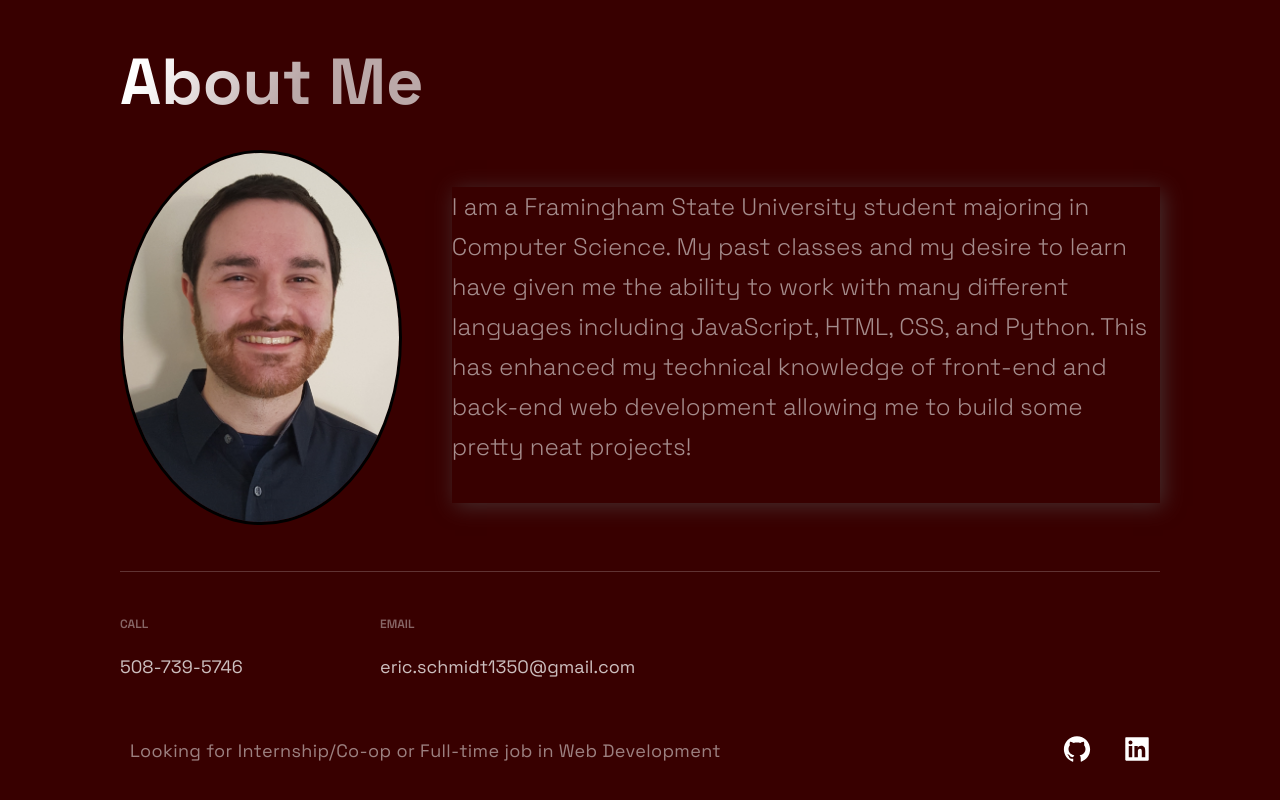
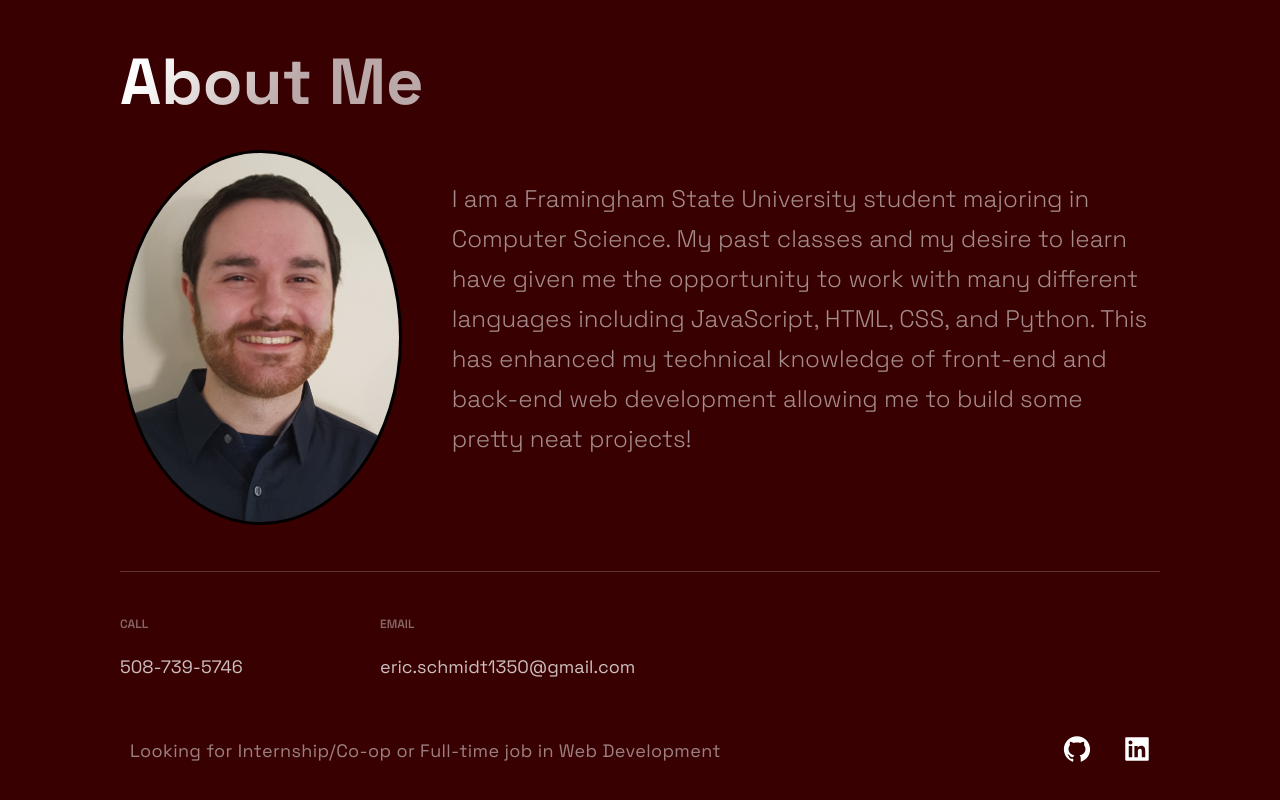
Before and after one commit to Eric01752/Portfolio, a Next.js app: page / in a window 1280 px wide. Shown: the part 2612-3412 px from the top of the page. Built offline with nearby package versions, Linux system fonts and the light colour scheme.

Commit message:
Style changes

```diff
--- a/src/components/About/About.js
+++ b/src/components/About/About.js
@@ -14,16 +14,10 @@ const About = () => (
     <SectionTitle main>About Me</SectionTitle>
     <AboutContainer>
       <SelfImage src='/images/EricSchmidtPicture.jpg' />
-      <SectionText
-        style={{
-          marginTop: '16px',
-          boxShadow: '3px 3px 20px rgba(80, 78, 78, 0.6)',
-          paddingRight: '10px',
-        }}
-      >
+      <SectionText>
         I am a Framingham State University student majoring in Computer Science.
-        My past classes and my desire to learn have given me the ability to work
-        with many different languages including JavaScript, HTML, CSS, and
+        My past classes and my desire to learn have given me the opportunity to
+        work with many different languages including JavaScript, HTML, CSS, and
         Python. This has enhanced my technical knowledge of front-end and
         back-end web development allowing me to build some pretty neat projects!
       </SectionText>
--- a/src/components/About/AboutStyles.js
+++ b/src/components/About/AboutStyles.js
@@ -18,6 +18,10 @@ export const SelfImage = styled.img`
   border: black solid 3px;
   margin-right: 50px;
 
+  @media ${(props) => props.theme.breakpoints.lg} {
+    margin-bottom: 16px;
+  }
+
   @media ${(props) => props.theme.breakpoints.md} {
     width: 250px;
     height: 325px;
```
